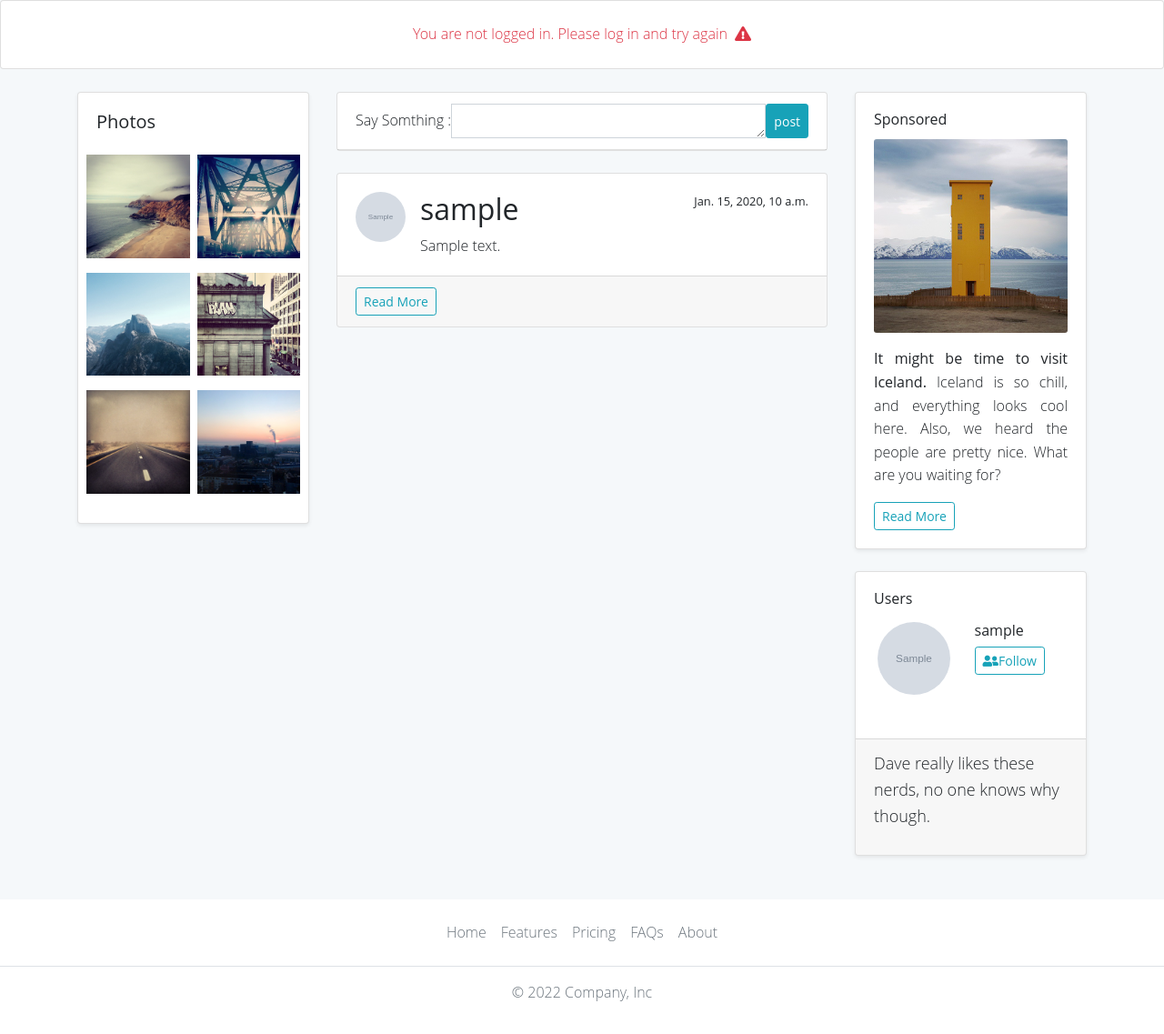
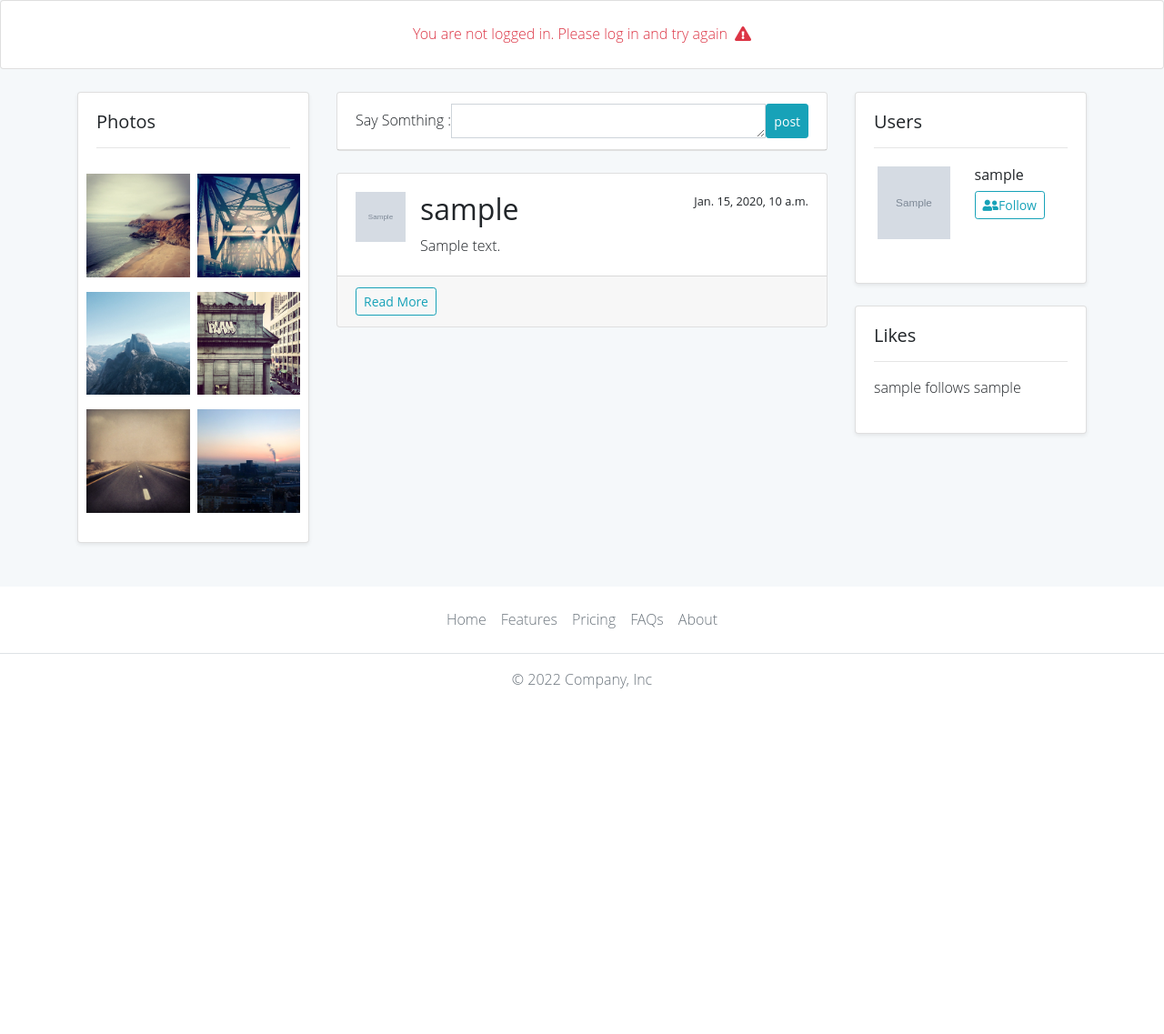
Before and after one commit to mohsensami/discuss, a Django app: page / in a window 1280 px wide. Shown: the part 58-1195 px from the top of the page at 91% size. After the commit the page ends 815 px from the top, so only its background shows below. Run offline with Django 4.2, Linux system fonts and the light colour scheme; tables that the repository leaves empty hold one stand-in row (values such as "Sample post"); grey boxes marked "Sample" are stand-in pictures; some libraries are stand-ins or nearby versions.

Commit message:
remove widget in home page and add followers count

```diff
--- a/account/views.py
+++ b/account/views.py
@@ -84,7 +84,7 @@ class ProfileView(LoginRequiredMixin, View):
         return render(request, 'account/profile.html', {'user': user, 'posts': posts, 'is_following': is_following})
 
 
-class UserPasswordResetView(auth_views.PasswordResetView):
+class UserPasswordResetView(LoginRequiredMixin, auth_views.PasswordResetView):
     template_name = 'account/password_reset_form.html'
     success_url = reverse_lazy('account:password_reset_done')
     email_template_name = 'account/password_reset_email.html'
--- a/post/templates/post/index.html
+++ b/post/templates/post/index.html
@@ -20,11 +20,12 @@
                   <div class="card card-left1 mb-4" >
                       <img src="img/photo-1455448972184-de647495d428.jpg" alt="" class="card-img-top img-fluid">
                       <div class="card-body text-center ">
-                          <img src="{{user.profile.avatar.url}}" alt="img" width="80px" height="80px" class="rounded-circle">
+                          <img src="{{user.profile.avatar.url}}" alt="img" width="80px" height="80px">
                           <h5 class="card-title">{{ request.user.username }}</h5>
                           <p class="card-text text-justify mb-2">{{ user.profile.bio }}</p>
-                          <ul class="list-unstyled nav justify-content-center">
-                             <a href="#" class="text-dark text-decoration-none"> <li class="nav-item">Friends <br> <strong>{{ user.followes.count }}</strong></li></a>
+                          <ul class="list-unstyled nav justify-content-around">
+                             <a href="#" class="text-dark text-decoration-none"> <li class="nav-item">Following <br> <strong>{{ user.followes.count }}</strong></li></a>
+                             <a href="#" class="text-dark text-decoration-none"> <li class="nav-item">Followers <br> <strong>{{ user.following.count }}</strong></li></a>
                             <!-- <a href="#" class="text-dark text-decoration-none"> <li class="nav-item">Enimes <br> <strong>1</strong></li></a>  -->
                           </ul>
 
@@ -32,30 +33,13 @@
 
                   </div>
 
-
-                  <div class="card shadow-sm card-left2 mb-4">
-
-                      <div class="card-body">
-
-                              <h5 class="mb-3 card-title">About <small><a href="#" class="ml-1">Edit</a></small></h5>
-
-                              <!-- <p class="card-text"> <i class="fas fa-calendar-week mr-2"></i> Went to <a href="#" class="text-decoration-none">oh canada</a></p>
-
-                              <p class="card-text"> <i class="fas fa-user-friends mr-2"></i> Become a friend with <a href="#" class="text-decoration-none">obama</a></p> -->
-                              <p class="card-text"> <i class="far fa-building mr-2"></i> Work at <a href="#" class="text-decoration-none">{{ user.profile.work_at }}</a></p>
-                              <p class="card-text"> <i class="fas fa-home mr-2"></i> Live in <a href="#" class="text-decoration-none">{{ user.profile.location }}</a></p>
-                              <p class="card-text"> <i class="fas fa-map-marker mr-2"></i> From <a href="#" class="text-decoration-none">Seattle, WA</a></p>
-
-                      </div>
-
-                  </div>
 {% endif %}
 
                   <div class="card shadow-sm card-left3 mb-4">
 
                       <div class="card-body">
                           <h5 class="card-title">Photos<small class="ml-2"></small></h5>
-
+                            <hr>
                           <div class="row">
                               <div class="col-6 p-1">
                                   <a href="{% static 'img/left1.jpg' %}" data-lightbox="id" ><img src="{% static 'img/left1.jpg' %}" alt="img" class="img-fluid my-2"></a>
@@ -112,7 +96,7 @@
 <div class="card-body">
 
 <div class="media">
-<img src="{{post.user.profile.avatar.url}}" alt="img" width="55px" height="55px" class="rounded-circle mr-3">
+<img src="{{post.user.profile.avatar.url}}" alt="img" width="55px" height="55px" class="mr-3">
 
 
 <div class="media-body">
@@ -168,28 +152,17 @@
 
     <div class="right-column">
 
-        <div class="card shadow-sm mb-4" >
-            <div class="card-body">
-                <h6 class="card-title">Sponsored</h6>
-                <img src="{% static 'img/right1.jpg' %}" alt="card-img" class="card-img mb-3">
-                <p class="card-text text-justify"> <span class="h6">It might be time to visit Iceland.</span> Iceland is so chill, and everything looks cool here. Also, we heard the people are pretty nice.  What are you waiting for?</p>
-                <a href="#" class="btn btn-outline-info card-link btn-sm">Read More </a>
 
-
-            </div>
-
-        </div>
 
 
         <div class="card shadow-sm mb-4">
-
             <div class="card-body">
-
-                    <h6 class="card-title ">Users  </h6>
+                    <h5 class="card-title ">Users  </h5>
+                    <hr>
                     <div class="row no-gutters d-none d-lg-flex">
                         {% for user in users %}
                         <div class="col-6 p-1">
-                                <img src="{{user.profile.avatar.url}}" alt="img" width="80px" height="80px" class="rounded-circle mb-4">
+                                <img src="{{user.profile.avatar.url}}" alt="img" width="80px" height="80px" class="mb-4">
 
 
 
@@ -203,22 +176,27 @@
                     </div>
 
             </div>
+</div>
 
-            <div class="card-footer">
+            <div class="card shadow-sm mb-4">
+                <div class="card-body">
+                        <h5 class="card-title ">Likes  </h5>
+                        <hr>
+                        <div class="row no-gutters d-none d-lg-flex">
+                            {% for relation in relations %}
+                                <p>{{ relation.from_user }} follows {{ relation.to_user }}</p>
+                            {% endfor %}
+                        </div>
 
-                <p class="lead" style="font-size:18px;">Dave really likes these nerds, no one knows why though.</p>
+                </div>
             </div>
-
-
-
-        </div>
 
 
 
 
 
     </div>
-
+</div>
 
 
             </div>
--- a/post/views.py
+++ b/post/views.py
@@ -3,6 +3,7 @@ from django import views
 from django.shortcuts import render, redirect, get_object_or_404
 from django.views import View
 from .models import Post, Comment, Vote
+from account.models import Relation
 from django.contrib.auth.models import User
 from django.contrib import messages
 from .forms import PostCreateUpdateForm, CommentCreateForm, CommentReplyForm
@@ -24,7 +25,8 @@ class PostListView(View):
         form = self.form_class()
         posts = Post.objects.filter()
         users = User.objects.all()
-        return render(request, 'post/index.html', {'posts': posts, 'users': users, 'form': form})
+        relations = Relation.objects.all()
+        return render(request, 'post/index.html', {'posts': posts, 'users': users, 'relations': relations, 'form': form})
 
     @method_decorator(login_required)
     def post(self, request, *args, **kwargs):
```
Also changed, not shown: account/templates/account/password_reset_form.html (+14 -7 lines).
